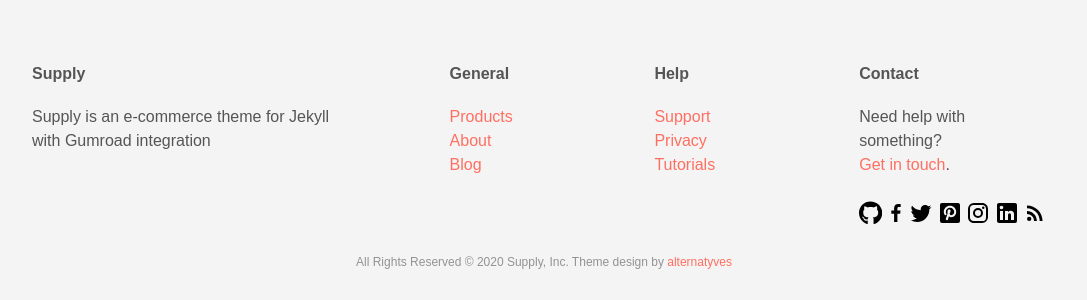
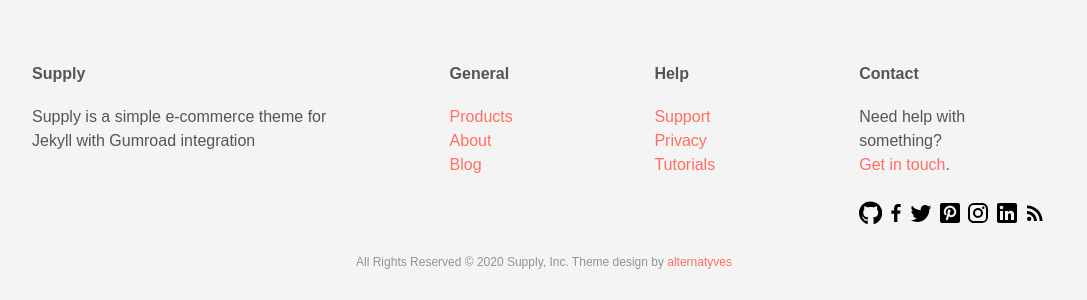
Before and after one commit to YJPL/Supply, a Jekyll site: the page built from index.html, in a window 1280 px wide. Shown: the part 1604-1904 px from the top of the page, without its empty margins (96-1183 px from the left). Built offline with Jekyll 4.4.1, drawn with Linux system fonts in a browser that asks for light colours.

Commit message:
Update footer.html

```diff
--- a/_includes/footer.html
+++ b/_includes/footer.html
@@ -3,7 +3,7 @@
 				<ul class="footer-columns list pl0 cf ph0-ns">
           <li class="about list pl0 fl w-100 w-40-l pa2">
         <h4>Supply</h4>
-        <ul class="list pl0 lh-copy measure-narrow">Supply is an e-commerce theme for Jekyll with Gumroad integration</ul>
+        <ul class="list pl0 lh-copy measure-narrow">Supply is a simple e-commerce theme for Jekyll with Gumroad integration</ul>
       </li>
 
 
```
